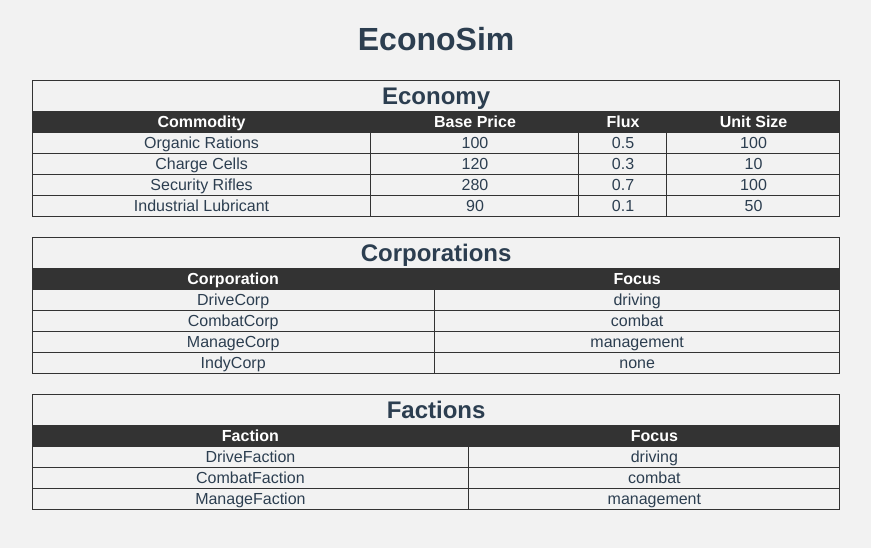
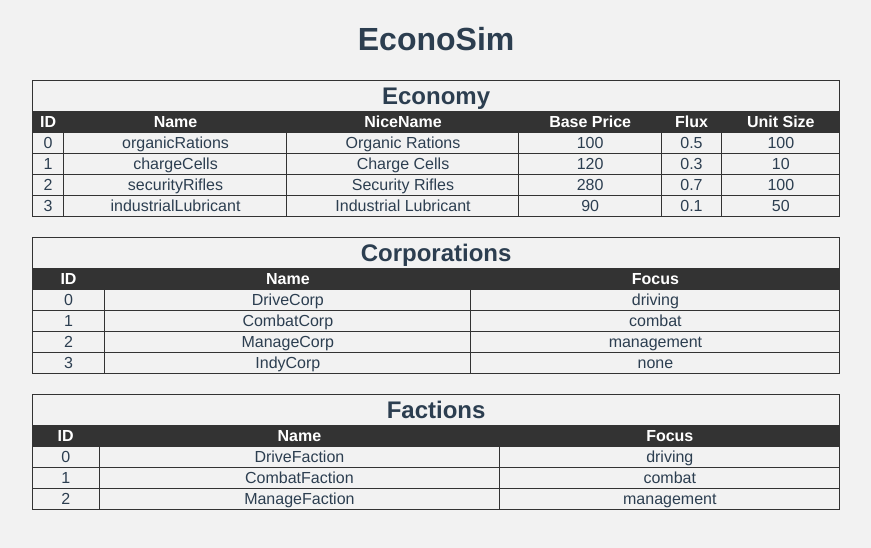
Before and after one commit to Drewpeifer/econosim, a Vue app: page / in a window 1280 px wide. Shown: the top 548 px of the page, without its empty margins (204-1075 px from the left). Built offline with nearby package versions, Linux system fonts and the light colour scheme.

Commit message:
now building props and keys programmatically

```diff
--- a/src/components/corporations.vue
+++ b/src/components/corporations.vue
@@ -2,11 +2,14 @@
 	<table>
 		<tr><td colspan="100%"><h2>Corporations</h2></td></tr>
 		<tr class="header">
-			<th>Corporation</th><th>Focus</th>
+			<th v-for="prop in corporationsProps" :key="prop.index">
+				{{ prop }}
+			</th>
 		</tr>
 		<tr v-for="corporation in corporations" :key="corporation.id">
-			<td>{{ corporation.name }}</td>
-			<td>{{ corporation.focus }}</td>
+			<td v-for="(v, k) in corporation" :key="k['id']">
+				{{ v }}
+			</td>
 		</tr>
 	</table>
 </template>
@@ -16,6 +19,12 @@ export default  {
 	name: 'corporations',
 	data() {
 		return {
+			corporationsProps : [
+				// TODO - find a better way to show props
+				'ID',
+				'Name',
+				'Focus'
+			],
 			corporations : [
 				{
 					id : 0,
--- a/src/components/economy.vue
+++ b/src/components/economy.vue
@@ -7,10 +7,9 @@
 			</th>
 		</tr>
 		<tr v-for="commodity in commodities" :key="commodity.id">
-			<td>{{ commodity.niceName }}</td>
-			<td>{{ commodity.basePrice }}</td>
-			<td>{{ commodity.flux }}</td>
-			<td>{{ commodity.unitSize }}</td>
+			<td v-for="(v, k) in commodity" :key="k['id']">
+				{{ v }}
+			</td>
 		</tr>
 	</table>
 </template>
@@ -22,7 +21,9 @@
 			return {
 				commoditiesProps : [
 					// TODO - find a better way to show props
-					'Commodity',
+					'ID',
+					'Name',
+					'NiceName',
 					'Base Price',
 					'Flux',
 					'Unit Size'
--- a/src/components/factions.vue
+++ b/src/components/factions.vue
@@ -2,11 +2,13 @@
 	<table>
 		<tr><td colspan="100%"><h2>Factions</h2></td></tr>
 		<tr class="header">
-			<th>Faction</th><th>Focus</th>
-		</tr>
+			<th v-for="prop in factionsProps" :key="prop.index">
+				{{ prop }}
+			</th>		</tr>
 		<tr v-for="faction in factions" :key="faction.id">
-			<td>{{ faction.name }}</td>
-			<td>{{ faction.focus }}</td>
+			<td v-for="(v, k) in faction" :key="k['id']">
+				{{ v }}
+			</td>
 		</tr>
 	</table>
 </template>
@@ -16,6 +18,12 @@
 		name: 'factions',
 		data() {
 			return {
+				factionsProps : [
+					// TODO - find a better way to show props
+					'ID',
+					'Name',
+					'Focus'
+				],
 				factions : [
 					{
 						id : 0,
```
